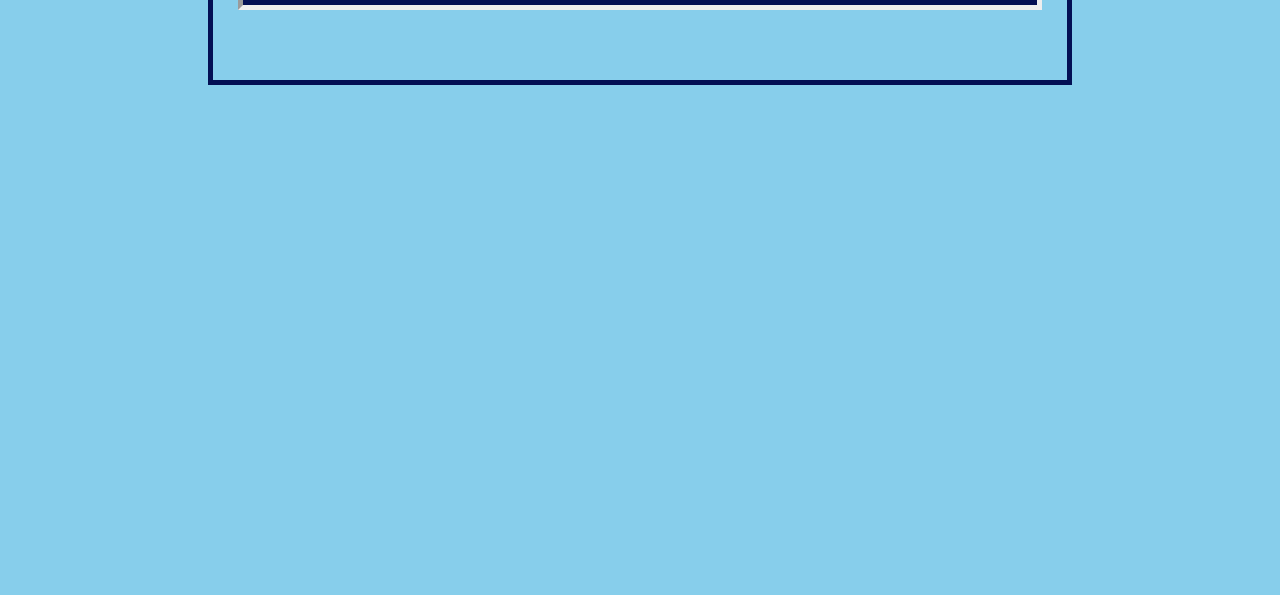
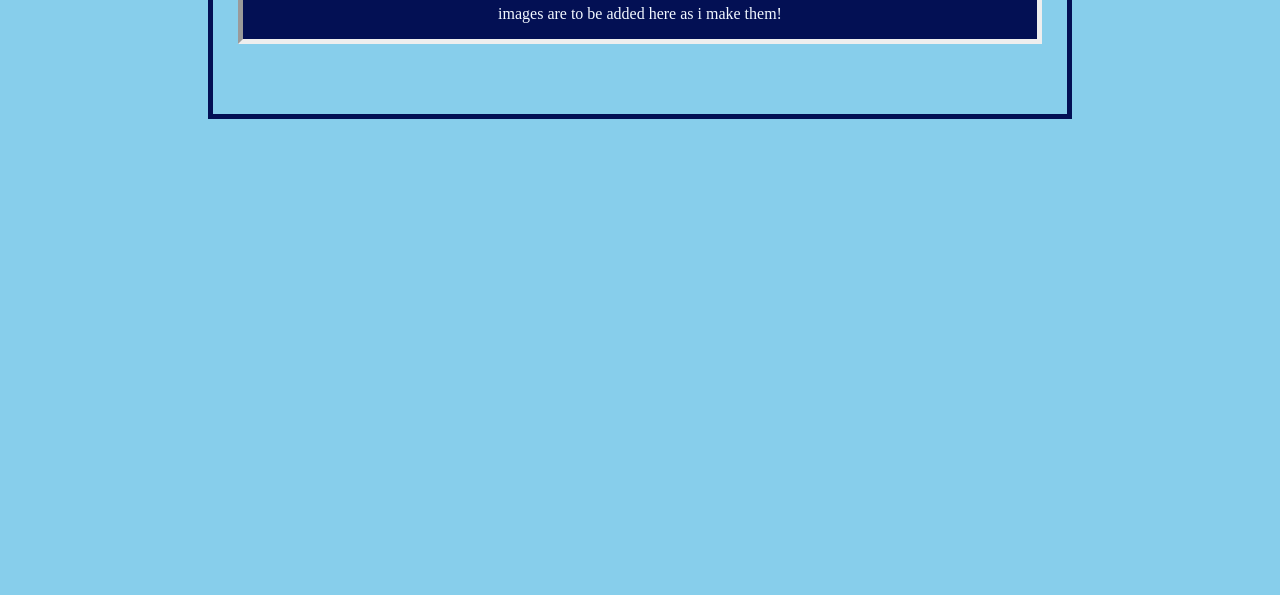
Before and after one commit to chaoticMaples/maplecities, a plain HTML site: page public/gallery.html in a window 1280 px wide. Shown: the part 205-800 px from the top of the page. Drawn offline with Linux system fonts and the light colour scheme; a web font is replaced by a local one.

Commit message:
Update gallery.html

```diff
--- a/public/gallery.html
+++ b/public/gallery.html
@@ -4,7 +4,8 @@
 <head>
     <meta charset="UTF-8">
     <meta name="viewport" content="width=device-width, initial-scale=1.0">
-    <title>holy art! </title>
+    <title>my art! </title>
+    <link rel="icon" type="image/x-icon" href="https://nukocities.neocities.org/nuko/sets/cat261.gif">
 
     <link href="style.css" rel="stylesheet" type="text/css" media="all">
     <meta name="viewport" content="width=device-width, initial-scale=1.0">
@@ -41,6 +42,9 @@
                 <a href="/">Home</a> |
                 <a href="https://artfight.net/~chaoticMaples">ArtFight</a>
             </h2>
+            <p>
+                images are to be added here as i make them!
+            </p>
         </div>
     </div>
 
```
